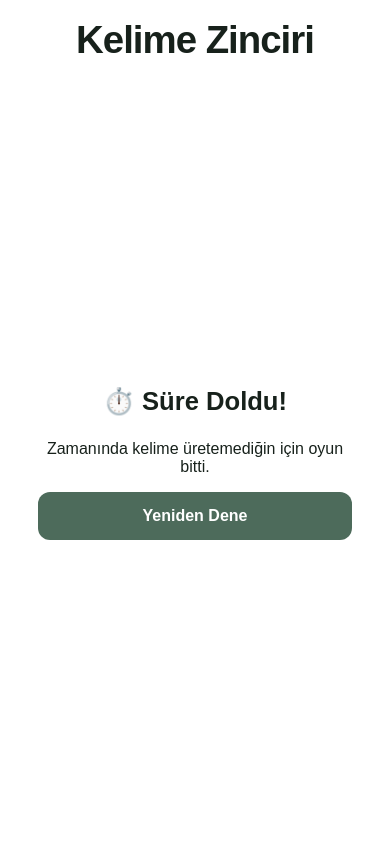
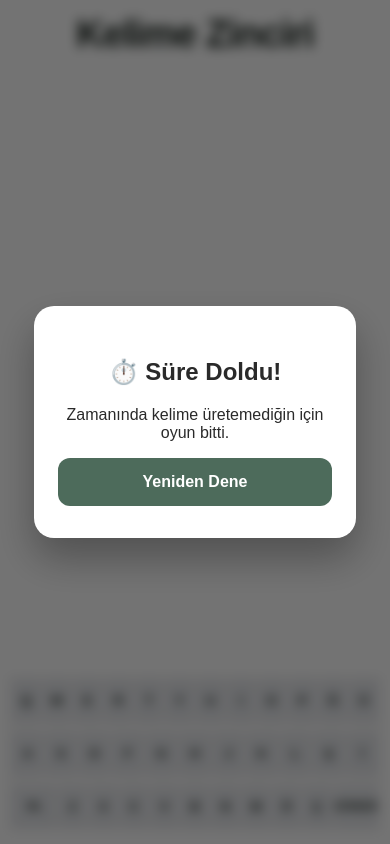
Before and after one commit to idemelisy/kelime-zinciri, a React (Vite) app in the folder web-game/: page / in a window 390 px wide. Both pictures are taken after a click on the button "Oyuna Başla". Built offline with nearby package versions, Linux system fonts and the light colour scheme.

Commit message:
mobil dev2

```diff
--- a/web-game/src/app/App.css
+++ b/web-game/src/app/App.css
@@ -48,7 +48,37 @@ button, input {
     gap: 20px;
     background: radial-gradient(circle at top, rgba(127, 176, 105, 0.06) 0%, transparent 40%), var(--bg);
 }
+/* 🖥️ PC ve TÜM CİHAZLARDA GEÇERLİ EN DIŞ OVERLAY AYARI */
+.game-over-overlay {
+    position: fixed !important;
+    top: 0 !important;
+    left: 0 !important;
+    width: 100vw !important;
+    height: 100vh !important;
+    background-color: rgba(0, 0, 0, 0.55) !important; /* Arkayı loşlaştıran tül efekti */
+    backdrop-filter: blur(6px) !important;
+    -webkit-backdrop-filter: blur(6px) !important;
+    display: flex !important;
+    justify-content: center !important;
+    align-items: center !important;
 
+    /* 🚨 İŞTE PC'DE DE KLAVYENİN ÜSTÜNE ÇIKMASINI SAĞLAYAN SİHİRLİ SATIR: */
+    z-index: 999999 !important;
+
+    padding: 16px;
+    box-sizing: border-box;
+}
+
+.game-over-card {
+    background: #ffffff !important;
+    color: #2a2a2a !important;
+    border-radius: 20px !important;
+    box-shadow: 0 20px 40px rgba(0, 0, 0, 0.3) !important;
+    width: min(90%, 340px) !important;
+    padding: 32px 24px !important;
+    box-sizing: border-box;
+    text-align: center;
+}
 .game-card {
     width: min(100%, 500px);
     display: flex;
@@ -676,53 +706,144 @@ button, input {
 }
 /* 📱 %100 MOBİL UYUMLU VE KAYMAYI ENGELLEYEN AYARLAR */
 @media (max-width: 480px) {
-    /* 1. Ekranın aşağı yukarı kaymasını kökten engelliyoruz */
+    /* 1. ⚪ MOBİLDE DE ARKA PLANI PC GİBİ BEYAZ VE FERAH TUTAN AYAR */
     html, body, .game-shell {
         overflow: hidden !important;
         position: fixed;
         width: 100%;
         height: 100vh;
-        height: -webkit-fill-available; /* iOS Safari alt bar hatasını önler */
         margin: 0;
         padding: 0;
+        background-color: #ffffff !important; /* Koyu gri yerine temiz beyaz yapıldı */
+        color: var(--text) !important;
     }
 
-    .game-shell {
-        padding: 8px 12px;
-        box-sizing: border-box;
+    .keyboard-container {
+        width: 100% !important;
+        max-width: 100vw !important;
+        padding-left: 4px !important;
+        padding-right: 4px !important;
+        box-sizing: border-box !important;
+        overflow: hidden !important;
+        background-color: #f4f4f5 !important; /* Klavyenin altındaki şık açık gri panel */
     }
 
-    /* 2. Tüm elementleri ekran yüksekliğine göre esnetiyoruz */
+    /* Her bir satır ekran genişliğine tam sığmak zorunda */
+    .keyboard-row {
+        display: flex !important;
+        width: 100% !important;
+        max-width: 100% !important;
+        gap: 3px !important; /* Tuşlar arası boşluğu daraltıyoruz */
+        margin-bottom: 4px !important;
+        box-sizing: border-box !important;
+    }
+
+    /* HARFLERİN TAŞMASINI ENGELLEYEN EN ÖNEMLİ AYAR */
+    .keyboard-key {
+        flex: 1 !important; /* Her harf ekranı eşit paylaşır */
+        min-width: 0 !important; /* CSS'in zorunlu genişlik vermesini engeller */
+        padding: 0 !important; /* İç boşluğu sıfırlayarak harfleri küçültür */
+        height: 38px !important; /* Dikeyde çok yer kaplamasın */
+        font-size: 0.8rem !important; /* Harf boyutunu ufaltır */
+        display: flex !important;
+        align-items: center !important;
+        justify-content: center !important;
+    }
+
+    /* SİL ve GÖNDER tuşları çok büyükse onları biraz dizginleyelim */
+    .keyboard-key.wide-key {
+        flex: 1.4 !important;
+        font-size: 0.7rem !important;
+    }
+
+    /* 2. Ana konteyner düzeni */
+    .game-shell {
+        display: flex;
+        justify-content: center;
+        align-items: center;
+        background-color: #ffffff !important;
+    }
+
+    /* 3. Kart yapısını dikeyde esnek bölmelere ayırıyoruz */
     .game-container {
-        width: 100%;
-        max-width: 100%;
-        height: 100%;
+        width: 100vw !important;
+        height: 100vh !important;
+        max-width: 100% !important;
+        max-height: 100% !important;
+        padding: 12px 8px !important;
+        box-sizing: border-box;
         display: flex;
         flex-direction: column;
-        justify-content: space-between; /* Elemanları yukarıdan aşağıya dengeli dağıtır */
+        justify-content: space-between; /* Elemanları alt, orta, üste yayar */
         align-items: center;
-        gap: 8px; /* Elemanlar arası sıkışmayı önleyen asgari boşluk */
+        gap: 0 !important;
+        background-color: #ffffff !important;
     }
 
-    /* 3. Başlık alanını mobilde küçültüyoruz */
+    /* --- ÜST BÖLGE (Header, Hedef, Sayaç, Geçmiş) --- */
     .header-component {
-        margin-bottom: 0 !important;
-        padding: 4px 0;
+        padding: 2px 0 !important;
+        margin: 0 !important;
     }
     .header-component h1 {
-        font-size: 1.5rem !important;
+        font-size: 1.4rem !important;
     }
 
-    /* 4. Kelime geçmişi panelini dikeyde sınırlıyoruz */
-    .chain-panel {
-        flex: 1; /* Ekrandan kalan boşluğu esnek şekilde doldurur */
-        max-height: 25vh; /* Ekranın çeyreğinden fazlasını kaplayamaz */
-        width: 100%;
-        overflow-y: auto;
-        padding: 4px;
+    .goal-bar { /* Hedef barı */
+        margin: 4px 0 !important;
+        padding: 6px !important;
+        background-color: #ffffff !important;
+        border: 1px solid #e4e4e7 !important;
     }
 
-    /* 5. 🎯 TILE (KUTU) BOYUTLARINI EKRANA SIĞACAK ŞEKİLDE KÜÇÜLTÜYORUZ */
+    .timer-wrapper {
+        width: 70px !important;
+        height: 70px !important;
+        margin: 4px auto !important;
+    }
+    .timer-svg {
+        width: 70px !important;
+        height: 70px !important;
+    }
+    .timer-svg circle {
+        r: 28 !important;
+        cx: 35 !important;
+        cy: 35 !important;
+    }
+    .timer-text {
+        font-size: 1.2rem !important;
+    }
+
+    /* Kelime zinciri paneli */
+    .chain-panel {
+        flex: 1;
+        max-height: 25vh !important; /* Dikeyde biraz daha rahat alan sağladık */
+        overflow-y: auto;
+        width: 100%;
+        margin-bottom: 8px;
+        background: transparent !important; /* Arka planı şeffaf yaparak beyaz zeminle birleştirdik */
+    }
+
+    /* --- ORTA BÖLGE (Yazılan Kelimenin Kutuları) --- */
+    .entry-form {
+        width: 100%;
+        display: flex;
+        justify-content: center;
+        align-items: center;
+        margin: auto 0 !important;
+        padding: 10px 0;
+    }
+
+    /* Ekrandaki o input görünmezliği */
+    .entry-form input {
+        position: absolute !important;
+        opacity: 0 !important;
+        pointer-events: none !important;
+        width: 1px !important;
+        height: 1px !important;
+    }
+
+    /* Aktif yazılan kelimenin harf kutuları */
     .wordle-row {
         gap: 4px !important;
         justify-content: center;
@@ -730,83 +851,67 @@ button, input {
     }
 
     .tile {
-        width: 38px !important; /* PC boyutunun neredeyse yarısı, ekrana tam sığar */
+        width: 36px !important;
         height: 38px !important;
-        font-size: 1.2rem !important;
-        border-width: 1.5px !important;
+        font-size: 1.1rem !important;
+        border: 1.5px solid var(--text) !important;
         border-radius: 4px !important;
+        background-color: #ffffff !important;
     }
 
-    /* 6. Sayaç çemberini biraz kibarlaştırıyoruz */
-    .timer-wrapper {
-        width: 80px !important;
-        height: 80px !important;
-    }
-    .timer-svg {
-        width: 80px !important;
-        height: 80px !important;
-    }
-    /* Çember küçüldüğü için yarıçap ayarını CSS'ten de destekleyelim */
-    .timer-svg circle {
-        r: 32 !important;
-        cx: 40 !important;
-        cy: 40 !important;
-    }
-    .timer-text {
-        font-size: 1.3rem !important;
-    }
-
-    /* 7. ⌨️ KLAVYEYİ EKRANIN EN ALTINA SABİTLİYORUZ VE TUŞLARI UFALTIYORUZ */
+    /* --- ALT BÖLGE (Klavye) --- */
     .keyboard-container {
-        width: 100%;
-        margin-top: auto; /* Klavyeyi hep en alta iter */
-        padding-bottom: env(safe-area-inset-bottom); /* Çentikli telefonlar için boşluk */
+        width: 100% !important;
+        padding-bottom: env(safe-area-inset-bottom, 8px) !important;
+        margin-top: auto !important;
     }
 
     .keyboard-row {
-        gap: 3px !important;
-        margin-bottom: 4px !important;
+        gap: 2px !important;
+        margin-bottom: 5px !important;
+        width: 100% !important;
         justify-content: center;
     }
 
     .keyboard-key {
-        height: 40px !important; /* Parmakla basılabilecek minimum ideal yükseklik */
-        font-size: 0.85rem !important;
-        padding: 0 2px !important;
+        height: 42px !important;
+        font-size: 0.8rem !important;
+        padding: 0 !important;
         border-radius: 4px !important;
-        flex: 1; /* Tuşların ekrana yatayda tam yayılmasını sağlar */
+        flex: 1 !important;
+        min-width: 0 !important;
     }
 
-    /* ENTER ve DELETE tuşları biraz daha geniş kalabilir ama taşmayacak şekilde */
-    .keyboard-key.wide-key {
-        flex: 1.5 !important;
-        font-size: 0.75rem !important;
-    }
+    /* 🎯 4. OYUN BİTTİĞİNDE BEYAZ EKRANI HARİKA ŞEKİLDE LOŞLAŞTIRAN OVERLAY LAYER */
+   /* 🖥️ PC ve TÜM CİHAZLARDA GEÇERLİ EN DIŞ OVERLAY AYARI */
+.game-over-overlay {
+    position: fixed !important;
+    top: 0 !important;
+    left: 0 !important;
+    width: 100vw !important;
+    height: 100vh !important;
+    background-color: rgba(0, 0, 0, 0.55) !important; /* Arkayı loşlaştıran tül efekti */
+    backdrop-filter: blur(6px) !important;
+    -webkit-backdrop-filter: blur(6px) !important;
+    display: flex !important;
+    justify-content: center !important;
+    align-items: center !important;
 
-    /* 8. ⏱️ SÜRE DOLDU EKRANINI TAM ORTAYA KİLİTLİYORUZ */
-    .timeout-screen {
-        display: flex;
-        flex-direction: column;
-        align-items: center;
-        justify-content: center;
-        text-align: center;
-        flex: 1;
-        width: 100%;
-        padding: 16px;
-    }
+    /* 🚨 İŞTE PC'DE DE KLAVYENİN ÜSTÜNE ÇIKMASINI SAĞLAYAN SİHİRLİ SATIR: */
+    z-index: 999999 !important;
 
-    .timeout-screen h2 {
-        font-size: 1.6rem !important;
-        margin-bottom: 8px;
-    }
+    padding: 16px;
+    box-sizing: border-box;
+}
 
-    .timeout-screen p {
-        font-size: 1rem !important;
-        margin-bottom: 16px;
-    }
-
-    .new-game-btn {
-        padding: 10px 24px !important;
-        font-size: 1rem !important;
-    }
+.game-over-card {
+    background: #ffffff !important;
+    color: #2a2a2a !important;
+    border-radius: 20px !important;
+    box-shadow: 0 20px 40px rgba(0, 0, 0, 0.3) !important;
+    width: min(90%, 340px) !important;
+    padding: 32px 24px !important;
+    box-sizing: border-box;
+    text-align: center;
 }
+}
--- a/web-game/src/app/App.tsx
+++ b/web-game/src/app/App.tsx
@@ -251,11 +251,9 @@ export default function App() {
           </div>
         )}
 
-        {!gameOver ? (
+
+          {/* 1. Form alanı oyun bitse de yerleşimi korumak için hep buradadır */}
         <form className="entry-form" onSubmit={handleSubmit}>
-            <label className="sr-only" htmlFor="word-input">
-
-            </label>
           <input
             ref={inputRef}
             autoFocus
@@ -266,20 +264,14 @@ export default function App() {
             inputMode="none"
             readOnly={false}
             onChange={(event) => {
-    // 1. Girdiyi al ve Türkçe karakter kuralına göre büyüt
               let upperValue = event.target.value.toLocaleUpperCase('tr-TR');
-
-    // 2. 🚨 GİZEMLİ NOKTAYI YOK EDEN EN KRİTİK HAMLE (Unicode Normalizasyonu):
-    // Unicode birleşik karakterleri (NFD) tekil karakter formuna (NFC) dönüştürür,
-    // böylece "i" harfinden türeyen o ayrık hayalet noktaları tamamen siler.
               upperValue = upperValue.normalize('NFC');
-
-    // 3. State'e temizlenmiş kelimeyi gönder
               setCurrentWord(upperValue);
             }}
           />
 
-            {/* Dinamik Wordle Harf Kutucukları */}
+          {/* Dinamik Harf Kutucukları: Sadece oyun devam ederken harfleri gösterir */}
+          {!gameOver && (
             <div className="wordle-row">
               {currentWord.length === 0 && (
                 <div className="tile active-cursor"></div>
@@ -294,10 +286,31 @@ export default function App() {
                 </div>
               ))}
             </div>
+          )}
         </form>
-        ) : (
-          motor && (
-            isTimeOut ? (
+
+        {/* 2. Hata/Doğrulama Mesajları */}
+        {!gameOver && (
+          <MessageBox success={successMessage} errors={validationMessages} />
+        )}
+
+        {/* 3. Klavye: Oyun bitse de ekran alt barı kaymasın diye hep en altta durur */}
+        {puzzle && (
+          <Keyboard
+            onKeyClick={handleKeyClick}
+            onDelete={handleDelete}
+            onSubmit={() => {
+              const mockEvent = { preventDefault: () => {} } as React.FormEvent<HTMLFormElement>;
+              handleSubmit(mockEvent);
+            }}
+          />
+        )}
+
+        {/* 4. 🎯 YENİ ŞEFFAF OVERLAY POP-UP KATMANI */}
+        {gameOver && motor && (
+          <div className="game-over-overlay">
+            <div className="game-over-card animate-popup">
+              {isTimeOut ? (
                 <div className="timeout-screen">
                   <h2>⏱️ Süre Doldu!</h2>
                   <p>Zamanında kelime üretemediğin için oyun bitti.</p>
@@ -311,24 +324,11 @@ export default function App() {
                   elapsedSeconds={elapsedSeconds}
                   onNewGame={() => createNewPuzzle(motor)}
                 />
-            )
-          )
+              )}
+            </div>
+          </div>
         )}
 
-        {!gameOver && (
-          <MessageBox success={successMessage} errors={validationMessages} />
-        )}
-
-        {!gameOver && puzzle && (
-          <Keyboard
-            onKeyClick={handleKeyClick}
-            onDelete={handleDelete}
-            onSubmit={() => {
-              const mockEvent = { preventDefault: () => {} } as React.FormEvent<HTMLFormElement>;
-              handleSubmit(mockEvent);
-            }}
-          />
-        )}
       </div>
     </main>
   );
--- a/web-game/src/styles/Keyboard.css
+++ b/web-game/src/styles/Keyboard.css
@@ -1,3 +1,4 @@
+/* 💻 BİLGİSAYAR VE BÜYÜK EKRANLAR İÇİN MEVCUT STİLLERİNİZ (HİÇ DOKUNULMADI) */
 .keyboard-container {
   display: flex;
   flex-direction: column;
@@ -14,7 +15,7 @@
   display: flex;
   justify-content: center;
   gap: 6px;
-  touch-action: manipulation; /* Mobilde çift tıklama yakınlaştırmasını engeller */
+  touch-action: manipulation;
 }
 
 .keyboard-btn {
@@ -39,7 +40,7 @@
 }
 
 .special-btn {
-  flex: 2; /* Sil ve Gönder butonları biraz daha geniş olsun */
+  flex: 2;
   background-color: #d4d4d8;
   font-size: 12px;
 }
@@ -47,3 +48,34 @@
 .special-btn:active {
   background-color: #a1a1aa;
 }
+
+
+/* 📱 MOBİL CİHAZLAR İÇİN EKSTRA AYARLAR (Masaüstünü asla etkilemez) */
+@media (max-width: 480px) {
+  .keyboard-container {
+    max-width: 100vw !important;
+    padding: 6px 4px !important; /* Dış boşlukları daraltıp ekrandan yer kazanıyoruz */
+    margin: 10px auto 0 auto !important;
+    border-radius: 0px !important; /* Telefonda tam oturması için köşe ovalini azaltabilir veya sıfırlayabilirsin */
+    box-sizing: border-box !important;
+  }
+
+  .keyboard-row {
+    gap: 3px !important; /* Harflerin birbirine kenetlenmesi için boşluğu yarıya indirdik */
+    margin-bottom: 2px !important;
+    width: 100% !important;
+  }
+
+  .keyboard-btn {
+    min-width: 0 !important; /* 🚨 TAŞMAYI BİTİREN SATIR: 32px sınırını mobilde kaldırıyoruz */
+    height: 40px !important; /* Dikeyde ekranı kaplamasın diye yüksekliği azalttık */
+    font-size: 13px !important; /* Harfleri biraz kibarlaştırdık */
+    border-radius: 3px !important;
+    padding: 0 !important;
+  }
+
+  .special-btn {
+    flex: 1.6 !important; /* SİL ve GÖNDER butonlarının harfleri ezmesini engelledik */
+    font-size: 10px !important;
+  }
+}
```
Lines whose indentation alone changed are shown as unchanged.
